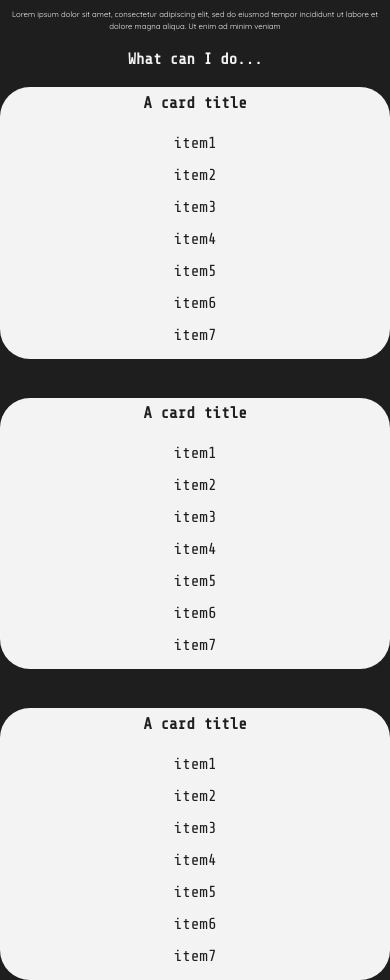
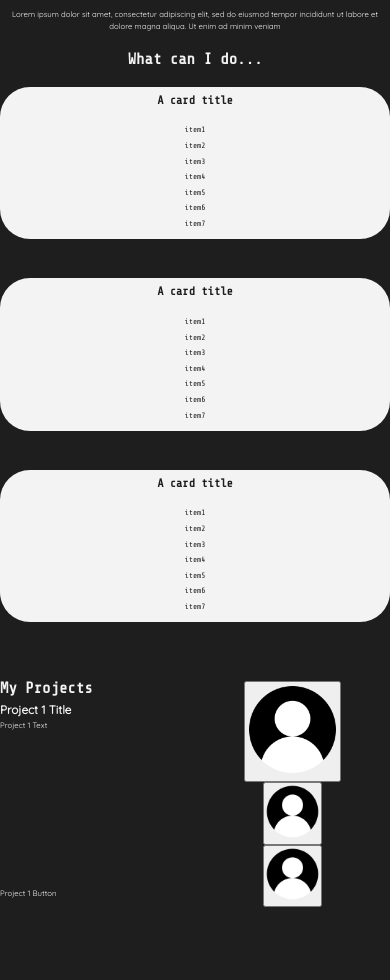
Before and after one commit to javieb5186/my-frontend-portfolio, a plain HTML site: page public/index.html in a window 390 px wide. Shown: the part 420-1400 px from the top of the page. After the commit the page ends 1347 px from the top, so only its background shows below. Drawn offline with nearby package versions, Linux system fonts and the light colour scheme.

Commit message:
Added template page for projects page, nearly fully responsive

```diff
--- a/public/index.html
+++ b/public/index.html
@@ -147,6 +147,27 @@
           </section>
         </section>
       </section>
+      <section class="projects-page" id="projects">
+        <section class="container">
+          <div class="hide-when-mobile"></div>
+          <section class="text container">
+            <h1>My Projects</h1>
+            <h3 id="project-title">Project Title</h3>
+            <p id="project-text">
+              Lorem ipsum dolor sit amet, consectetur adipiscing elit,
+              sed do eiusmod tempor incididunt ut labore et dolore magna
+              aliqua. Ut enim ad minim veniam.
+            </p>
+            <p><a href="" id="project-button">Link to Project</a></p>
+          </section>
+          <section class="container">
+            <div class="first"><button type="button" onclick="changeToProject1()"><img src="../images/profile-icon.png" alt="Best Project"></button></div>
+            <div class="second"><button type="button" onclick="changeToProject2()"><img src="../images/profile-icon.png" alt="Best Project"></button></div>
+            <div class="third"><button type="button" onclick="changeToProject3()"><img src="../images/profile-icon.png" alt="Best Project"></button></div>
+          </section>
+        </section>
+      </section>
     </section>
+    <script src="../public/index.js"></script>
   </body>
 </html>
--- /dev/null
+++ b/public/index.js
@@ -0,0 +1,19 @@
+document.getElementById("project-title").innerHTML = "Project 1 Title";
+document.getElementById("project-text").innerHTML = "Project 1 Text ";
+document.getElementById("project-button").innerHTML = "Project 1 Button";
+
+function changeToProject1() {
+  document.getElementById("project-title").innerHTML = "Project 1 Title";
+  document.getElementById("project-text").innerHTML = "Project 1 Text ";
+  document.getElementById("project-button").innerHTML = "Project 1 Button";
+}
+function changeToProject2() {
+  document.getElementById("project-title").innerHTML = "Project 2 Title";
+  document.getElementById("project-text").innerHTML = "Project 2 Text ";
+  document.getElementById("project-button").innerHTML = "Project 2 Button";
+}
+function changeToProject3() {
+  document.getElementById("project-title").innerHTML = "Project 3 Title";
+  document.getElementById("project-text").innerHTML = "Project 3 Text ";
+  document.getElementById("project-button").innerHTML = "Project 3 Button";
+}
--- a/public/styles.css
+++ b/public/styles.css
@@ -141,7 +141,7 @@ h1 {
 
 .skills-page section.container {
   grid-template-columns: 17vw auto;
-  height: 40vw;
+  height: 50vw;
 }
 
 .skills-page section.container section.container {
@@ -166,6 +166,39 @@ h1 {
 
 .card1 ul, .card2 ul, .card3 ul {
   line-height: 2;
+}
+
+.projects-page section.container{
+  margin: 5vw 0;
+  grid-template-columns: 17vw auto 30vw;
+  height: auto;
+}
+
+.projects-page section.container .text.container{
+  grid-template-columns: auto;
+  grid-template-rows: 5vw 5vw auto 5vw;
+
+}
+
+.projects-page section.container .text h3 {
+  padding-top: 1vw;
+}
+
+.projects-page section.container section.container {
+  grid-template-columns: auto auto;
+  grid-template-rows: auto;
+}
+
+.projects-page section.container section.container .first{
+  grid-column: 1 / 3;
+}
+
+h3 {
+  font-size: 3vw;
+}
+
+li {
+  font-size: 2vw;
 }
 
 
@@ -197,7 +230,7 @@ h1 {
   }
 
   .skills-page section.container {
-    height: 80vw;
+    height: auto;
   }
 
   .card1 {
@@ -209,6 +242,8 @@ h1 {
     grid-row-start: 3;
     grid-column: 2 / 5;
   }
+
+
 }
 
 @media screen and (max-width: 768px) {
@@ -278,7 +313,7 @@ h1 {
   .skills-page section.container {
     grid-template-columns: auto;
     grid-template-rows: auto;
-    height: 120vw;
+    height: auto;
     width: 100%;
   }
 
@@ -312,4 +347,34 @@ h1 {
   .skills-page section.container section.container h1{
     padding: 0;
   }
+
+  .projects-page section.container{
+    margin: 5vw 0;
+    grid-template-columns: 50% 50%;
+    grid-template-rows: auto;
+    height: auto;
+  }
+
+  .projects-page section.container .text.container {
+    grid-template-columns: auto;
+    grid-template-rows: 5vw 5vw auto 5vw;
+  }
+
+  .projects-page section.container section.container .first {
+    grid-row-start: 1;
+    width: 50%;
+    margin: auto;
+  }
+
+  .projects-page section.container section.container .second {
+    grid-row-start: 2;
+    width: 30%;
+    margin: auto;
+  }
+
+  .projects-page section.container section.container .third {
+    grid-row-start: 3;
+    width: 30%;
+    margin: auto;
+  }
 }
```
